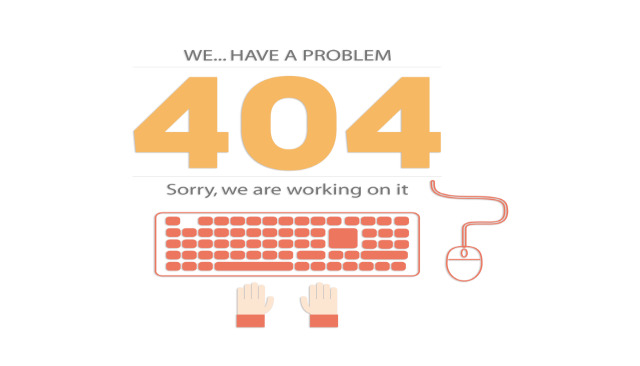
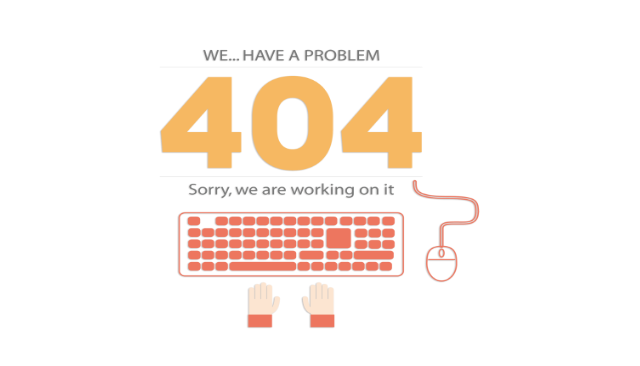
Before and after one commit to ddevjos/ddevjos.github.io, a plain HTML site: page index.html in a window 1280 px wide. Shown: the whole page, without its empty margins (330-970 px from the left). Drawn offline with Linux system fonts and the light colour scheme.

Commit message:
0.0.0.1-1-1

```diff
--- a/index.html
+++ b/index.html
@@ -18,6 +18,6 @@
     <script>
         alert("Hola, Estamos en mantenimiento temporal. En nuestra proxima actualización traeremos nuevas cosas :D");
     </script>
-    <img src="404/webpage_error.png" width="500" height="350" >
+    <img src="404/webpage_error.png" width="425" height="350" >
 </body>
 </html>
```
